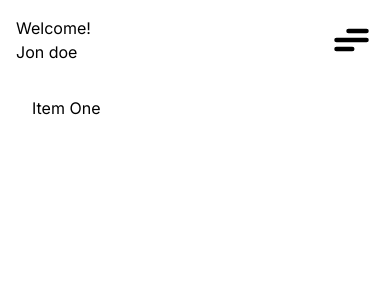
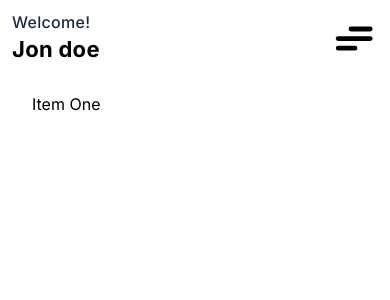
Before and after one commit to SHABIN-K/Brainwave, a Next.js app: page / in a window 390 px wide. Shown: the top 300 px of the page. Built offline with nearby package versions, Linux system fonts and the light colour scheme.

Commit message:
feat : added styles

```diff
--- a/components/navigation/Navbar.jsx
+++ b/components/navigation/Navbar.jsx
@@ -30,16 +30,19 @@ const Navbar = () => {
 
       {/* Mobile view */}
 
-      <nav className="relative flex sm:hidden p-2 justify-between items-center bg-bgColor-main">
+      <nav className="relative flex sm:hidden p-1 justify-between items-center bg-bgColor-main">
         <div className="flex flex-col">
-          <p className="">Welcome!</p>
-          <p className="">Jon doe</p>
+          <p className="font-medium text-[16px] leading-[135%] tracking-[0.3px] text-left text-gray-800">
+            Welcome!
+          </p>
+          <p className="font-bold text-[22px] leading-[140%] tracking-[0.3px] w-auto text-left text-textColor-main">
+            Jon doe
+          </p>
         </div>
-        <div className="">
-          <button className="flex items-center text-textColor-primary">
-            <Hamburger />
-          </button>
-        </div>
+
+        <button className="flex items-center">
+          <Hamburger />
+        </button>
       </nav>
     </>
   );
--- a/components/ui/Hamburger.jsx
+++ b/components/ui/Hamburger.jsx
@@ -14,7 +14,7 @@ const HamburgerContainer = styled.div`
   }
 
   svg {
-    height: 3em;
+    height: 3.2em;
     transition: transform 600ms cubic-bezier(0.4, 0, 0.2, 1);
   }
 
```
